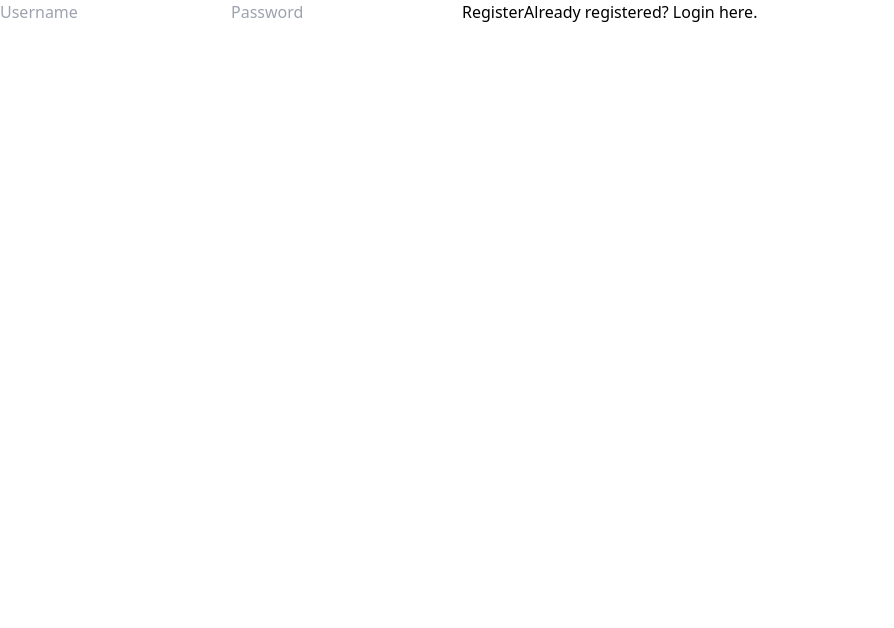
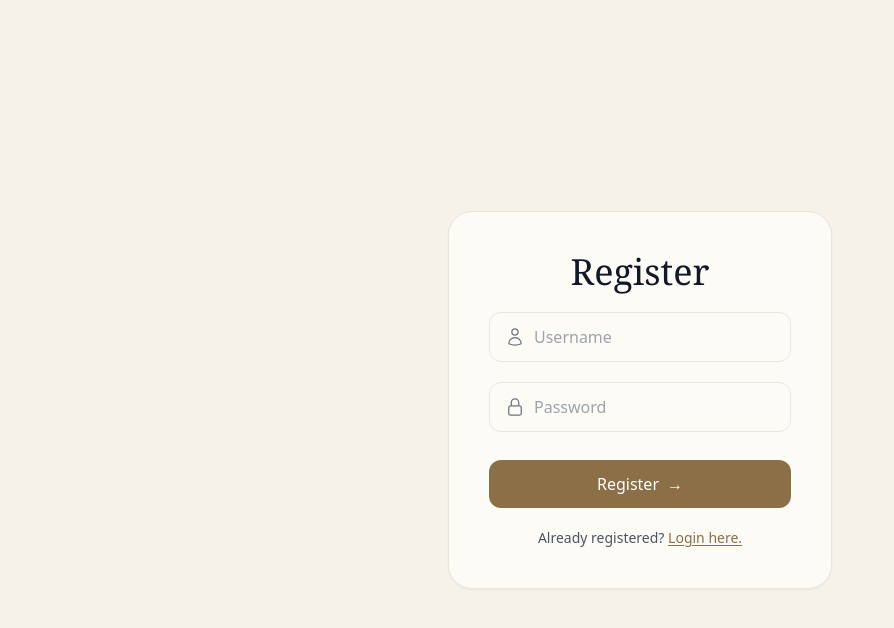
Before and after one commit to anuragDeol/session-auth-frontend, a React (Create React App) app: page / in a window 1280 px wide. Shown: the top 628 px of the page, without its empty margins (0-894 px from the left). Built offline with nearby package versions, Linux system fonts and the light colour scheme; no server answers.

Commit message:
style: App, Login and Register - ground up styling

```diff
--- a/src/components/App.js
+++ b/src/components/App.js
@@ -30,7 +30,7 @@ function App() {
     }
 
     return (
-        <div>
+        <div className="min-h-screen w-full flex items-center justify-center bg-[#f7f2e9] px-4">
             {
                 loading ? "Loading..." :
                 user ?
@@ -41,7 +41,14 @@ function App() {
                 <Login formInput={formInput} setFormInput={setFormInput} loginAuth={loginAuth} setRegister={setRegister} />
             }
             {!loading && user && <button id='logout-btn' onClick={handleLogout}>Logout</button>}
-            <ToastContainer/>
+            <ToastContainer
+                position="top-center"
+                autoClose={2500}
+                hideProgressBar={false}
+                closeButton={false}
+                toastClassName="!bg-[#fdfbf6] !text-gray-800 !rounded-2xl !shadow-sm !border !border-[#ece5d8] !font-sans !min-h-0 !py-3"
+                progressClassName="!bg-[#8b6f47] !bg-none"
+            />
         </div>
     );
 }
--- a/src/components/Login.js
+++ b/src/components/Login.js
@@ -34,27 +34,62 @@ function Login(props) {
     }
 
     return(
-        <div>
-            <form onSubmit={initiateUserLogin}>
+        <div className="w-full max-w-sm">
+            <form onSubmit={initiateUserLogin} className="flex flex-col gap-5 rounded-3xl border border-[#ece5d8] bg-[#fdfbf6] p-10 shadow-sm">
+                <h2 className="text-center font-serif text-4xl text-gray-900">Login</h2>
+
+                <div className="relative">
+                    <span className="pointer-events-none absolute left-4 top-1/2 -translate-y-1/2 text-gray-500">
+                        <svg xmlns="http://www.w3.org/2000/svg" className="h-5 w-5" fill="none" viewBox="0 0 24 24" stroke="currentColor" strokeWidth={1.5}>
+                            <path strokeLinecap="round" strokeLinejoin="round" d="M15.75 6a3.75 3.75 0 11-7.5 0 3.75 3.75 0 017.5 0zM4.501 20.118a7.5 7.5 0 0114.998 0A17.933 17.933 0 0112 21.75c-2.676 0-5.216-.584-7.499-1.632z" />
+                        </svg>
+                    </span>
                     <input
                         name="username"
                         type="text"
                         value={formInput?.username}
                         onChange={handleInput}
                         placeholder="Username"
+                        className="w-full rounded-xl border border-gray-200 bg-[#fdfbf6] py-3 pl-11 pr-4 text-gray-800 placeholder-gray-400 focus:outline-none focus:ring-1 focus:ring-[#8b6f47]"
                     />
+                </div>
+
+                <div className="relative">
+                    <span className="pointer-events-none absolute left-4 top-1/2 -translate-y-1/2 text-gray-500">
+                        <svg xmlns="http://www.w3.org/2000/svg" className="h-5 w-5" fill="none" viewBox="0 0 24 24" stroke="currentColor" strokeWidth={1.5}>
+                            <path strokeLinecap="round" strokeLinejoin="round" d="M16.5 10.5V6.75a4.5 4.5 0 10-9 0v3.75m-.75 11.25h10.5a2.25 2.25 0 002.25-2.25v-6.75a2.25 2.25 0 00-2.25-2.25H6.75a2.25 2.25 0 00-2.25 2.25v6.75a2.25 2.25 0 002.25 2.25z" />
+                        </svg>
+                    </span>
                     <input
                         name="password"
                         type="password"
                         value={formInput?.password}
                         onChange={handleInput}
                         placeholder="Password"
+                        className="w-full rounded-xl border border-gray-200 bg-[#fdfbf6] py-3 pl-11 pr-4 text-gray-800 placeholder-gray-400 focus:outline-none focus:ring-1 focus:ring-[#8b6f47]"
                     />
-                <button type="submit">Login</button>
-                <a onClick={(e) => {
+                </div>
+
+                <button
+                    type="submit"
+                    className="mt-2 flex items-center justify-center gap-2 rounded-xl bg-[#8b6f47] py-3 font-medium text-white transition-colors hover:bg-[#77593a]"
+                >
+                    Login
+                    <span aria-hidden="true">→</span>
+                </button>
+
+                <p className="text-center text-sm text-gray-600">
+                    New user?{" "}
+                    <a
+                        onClick={(e) => {
                             e.preventDefault();
                             setRegister(true);
-                }}>New User? Register here.</a>
+                        }}
+                        className="cursor-pointer font-medium text-[#8b6f47] underline underline-offset-2"
+                    >
+                        Register here.
+                    </a>
+                </p>
             </form>
         </div>
     );
--- a/src/components/Register.js
+++ b/src/components/Register.js
@@ -36,27 +36,62 @@ function Register(props) {
     }
 
     return(
-        <div>
-            <form onSubmit={initiateUserRegisteration}>
+        <div className="w-full max-w-sm">
+            <form onSubmit={initiateUserRegisteration} className="flex flex-col gap-5 rounded-3xl border border-[#ece5d8] bg-[#fdfbf6] p-10 shadow-sm">
+                <h2 className="text-center font-serif text-4xl text-gray-900">Register</h2>
+
+                <div className="relative">
+                    <span className="pointer-events-none absolute left-4 top-1/2 -translate-y-1/2 text-gray-500">
+                        <svg xmlns="http://www.w3.org/2000/svg" className="h-5 w-5" fill="none" viewBox="0 0 24 24" stroke="currentColor" strokeWidth={1.5}>
+                            <path strokeLinecap="round" strokeLinejoin="round" d="M15.75 6a3.75 3.75 0 11-7.5 0 3.75 3.75 0 017.5 0zM4.501 20.118a7.5 7.5 0 0114.998 0A17.933 17.933 0 0112 21.75c-2.676 0-5.216-.584-7.499-1.632z" />
+                        </svg>
+                    </span>
                     <input
                         name="username"
                         type="text"
                         value={formInput?.username}
                         onChange={handleInput}
                         placeholder="Username"
+                        className="w-full rounded-xl border border-gray-200 bg-[#fdfbf6] py-3 pl-11 pr-4 text-gray-800 placeholder-gray-400 focus:outline-none focus:ring-1 focus:ring-[#8b6f47]"
                     />
+                </div>
+
+                <div className="relative">
+                    <span className="pointer-events-none absolute left-4 top-1/2 -translate-y-1/2 text-gray-500">
+                        <svg xmlns="http://www.w3.org/2000/svg" className="h-5 w-5" fill="none" viewBox="0 0 24 24" stroke="currentColor" strokeWidth={1.5}>
+                            <path strokeLinecap="round" strokeLinejoin="round" d="M16.5 10.5V6.75a4.5 4.5 0 10-9 0v3.75m-.75 11.25h10.5a2.25 2.25 0 002.25-2.25v-6.75a2.25 2.25 0 00-2.25-2.25H6.75a2.25 2.25 0 00-2.25 2.25v6.75a2.25 2.25 0 002.25 2.25z" />
+                        </svg>
+                    </span>
                     <input
                         name="password"
                         type="password"
                         value={formInput?.password}
                         onChange={handleInput}
                         placeholder="Password"
+                        className="w-full rounded-xl border border-gray-200 bg-[#fdfbf6] py-3 pl-11 pr-4 text-gray-800 placeholder-gray-400 focus:outline-none focus:ring-1 focus:ring-[#8b6f47]"
                     />
-                <button type="submit">Register</button>
-                <a onClick={(e) => {
+                </div>
+
+                <button
+                    type="submit"
+                    className="mt-2 flex items-center justify-center gap-2 rounded-xl bg-[#8b6f47] py-3 font-medium text-white transition-colors hover:bg-[#77593a]"
+                >
+                    Register
+                    <span aria-hidden="true">→</span>
+                </button>
+
+                <p className="text-center text-sm text-gray-600">
+                    Already registered?{" "}
+                    <a
+                        onClick={(e) => {
                             e.preventDefault();
                             setRegister(false);
-                }}>Already registered? Login here.</a>
+                        }}
+                        className="cursor-pointer font-medium text-[#8b6f47] underline underline-offset-2"
+                    >
+                        Login here.
+                    </a>
+                </p>
             </form>
         </div>
     );
--- a/src/index.css
+++ b/src/index.css
@@ -1,3 +1,7 @@
 @tailwind base;
 @tailwind components;
 @tailwind utilities;
+
+.Toastify__toast .Toastify__progress-bar--default {
+  background: #8b6f47 !important;
+}
```
Lines whose indentation alone changed are shown as unchanged.
